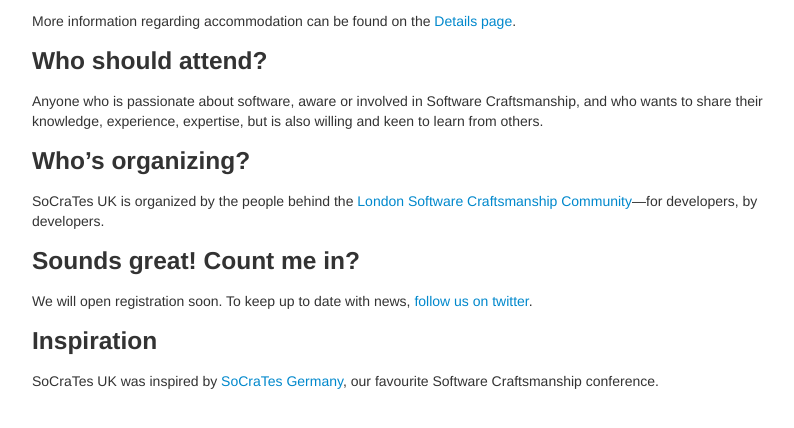
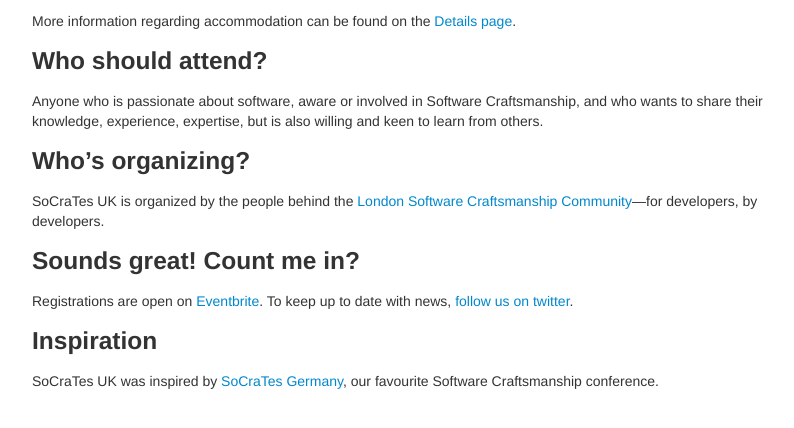
Before and after one commit to SoCraTesUK/socrates-uk, a Jekyll site: the page built from index.md, in a window 1280 px wide and 900 px high, scrolled down 1200 px, cut to the strip 439-867 px from the top of the window. Shown: the whole strip, without its empty margins (23-817 px from the left). Built offline with Jekyll 4.4.1, drawn with Linux system fonts in a browser that asks for light colours.

Commit message:
Fixed registration coming soon

```diff
--- a/index.md
+++ b/index.md
@@ -52,7 +52,7 @@
 
 ### Sounds great! Count me in?
 
-We will open registration soon. To keep up to date with news, [follow us on twitter][@socrates_uk].
+Registrations are open on [Eventbrite][Eventbrite]. To keep up to date with news, [follow us on twitter][@socrates_uk].
 
 ### Inspiration
 
```
